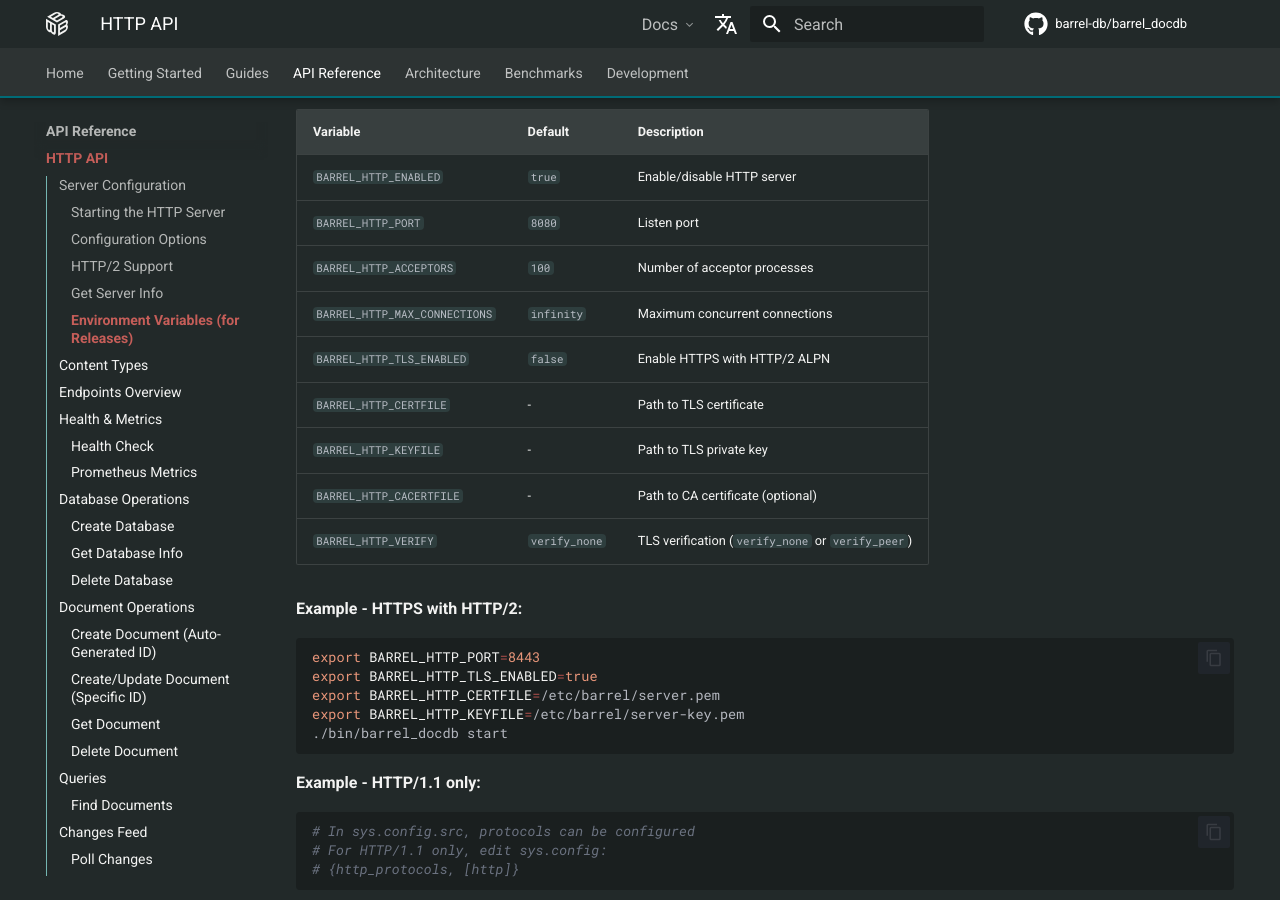
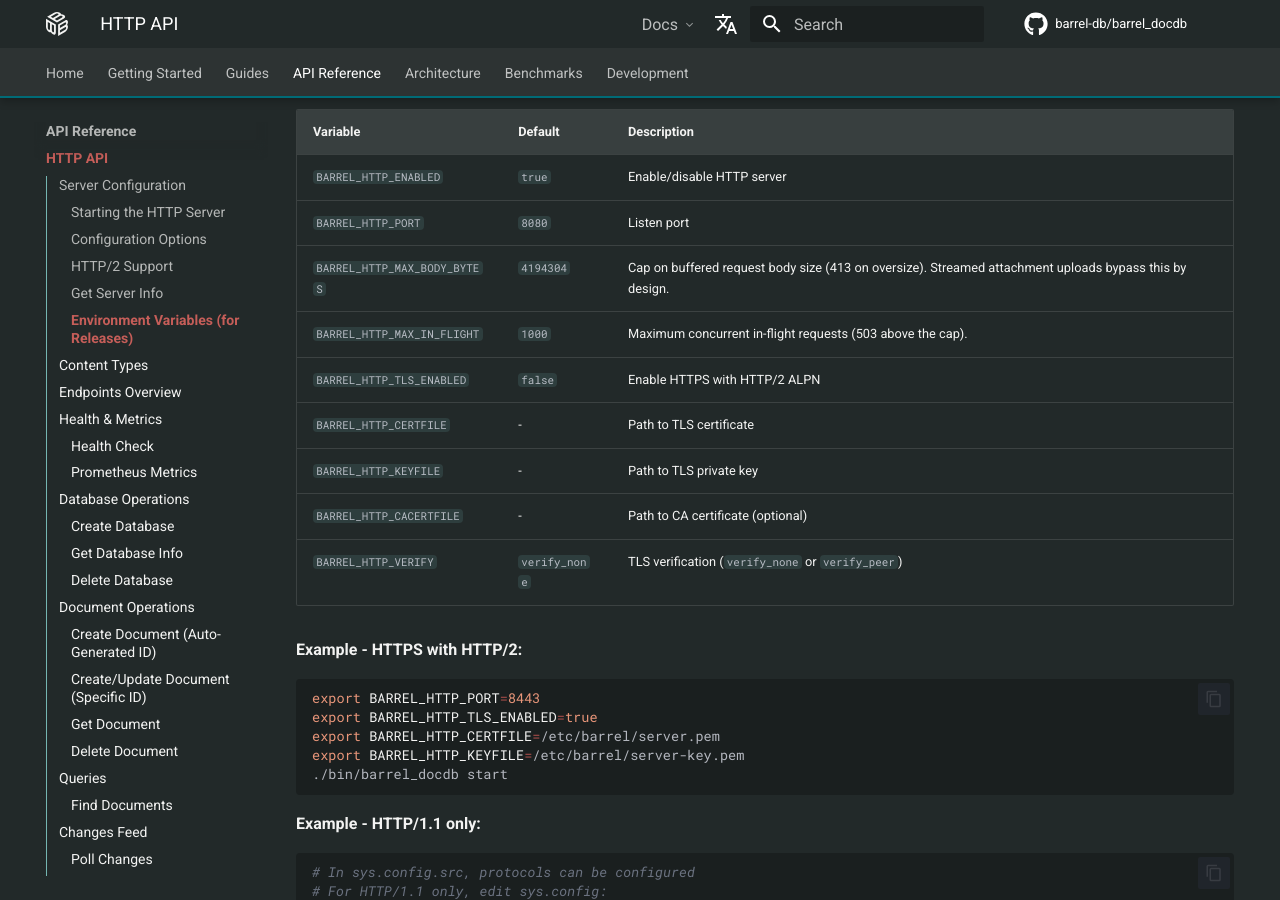
Before and after one commit to barrel-db/barrel_docdb, an MkDocs documentation site: the page built from docs/api/http.md, in a window 1280 px wide and 900 px high, scrolled down 1979 px. Built offline with MkDocs 1.6.1 and Material for MkDocs 9.7.7, drawn with Linux system fonts in a browser that asks for light colours; comment, search, counter and statistics services are not loaded.

Commit message:
0.7.5: DoS caps via livery stack, dead-code/config cleanup
- Add livery_body_limit (413 above http_max_body_bytes, default 4 MiB)
  and livery_concurrency (503 above http_max_in_flight, default 1000)
  to the HTTP middleware stack. Both tunable via BARREL_HTTP_MAX_BODY_BYTES
  and BARREL_HTTP_MAX_IN_FLIGHT. Streamed attachment uploads bypass the
  body cap by design.
- Drop dead cowboy-era keys http_acceptors / http_max_connections /
  http_protocols from sys.config and barrel_docdb_sup; livery's defaults
  cover request/idle timeouts.
- barrel_http_api_keys now reads data_dir, falling back to data_path
  with a deprecation warning. Legacy alias scheduled for removal in 0.8.0.
- Bump version to 0.7.5.

```diff
--- a/docs/api/http.md
+++ b/docs/api/http.md
@@ -77,8 +77,8 @@ When running as a release, configure the HTTP server via environment variables:
 |----------|---------|-------------|
 | `BARREL_HTTP_ENABLED` | `true` | Enable/disable HTTP server |
 | `BARREL_HTTP_PORT` | `8080` | Listen port |
-| `BARREL_HTTP_ACCEPTORS` | `100` | Number of acceptor processes |
-| `BARREL_HTTP_MAX_CONNECTIONS` | `infinity` | Maximum concurrent connections |
+| `BARREL_HTTP_MAX_BODY_BYTES` | `4194304` | Cap on buffered request body size (413 on oversize). Streamed attachment uploads bypass this by design. |
+| `BARREL_HTTP_MAX_IN_FLIGHT` | `1000` | Maximum concurrent in-flight requests (503 above the cap). |
 | `BARREL_HTTP_TLS_ENABLED` | `false` | Enable HTTPS with HTTP/2 ALPN |
 | `BARREL_HTTP_CERTFILE` | - | Path to TLS certificate |
 | `BARREL_HTTP_KEYFILE` | - | Path to TLS private key |
```
Also changed, not shown: CHANGELOG.md (+21 -0 lines), README.md (+1 -1 lines), docs/getting-started.md (+1 -1 lines), docs/index.md (+1 -1 lines), 7 other files.
